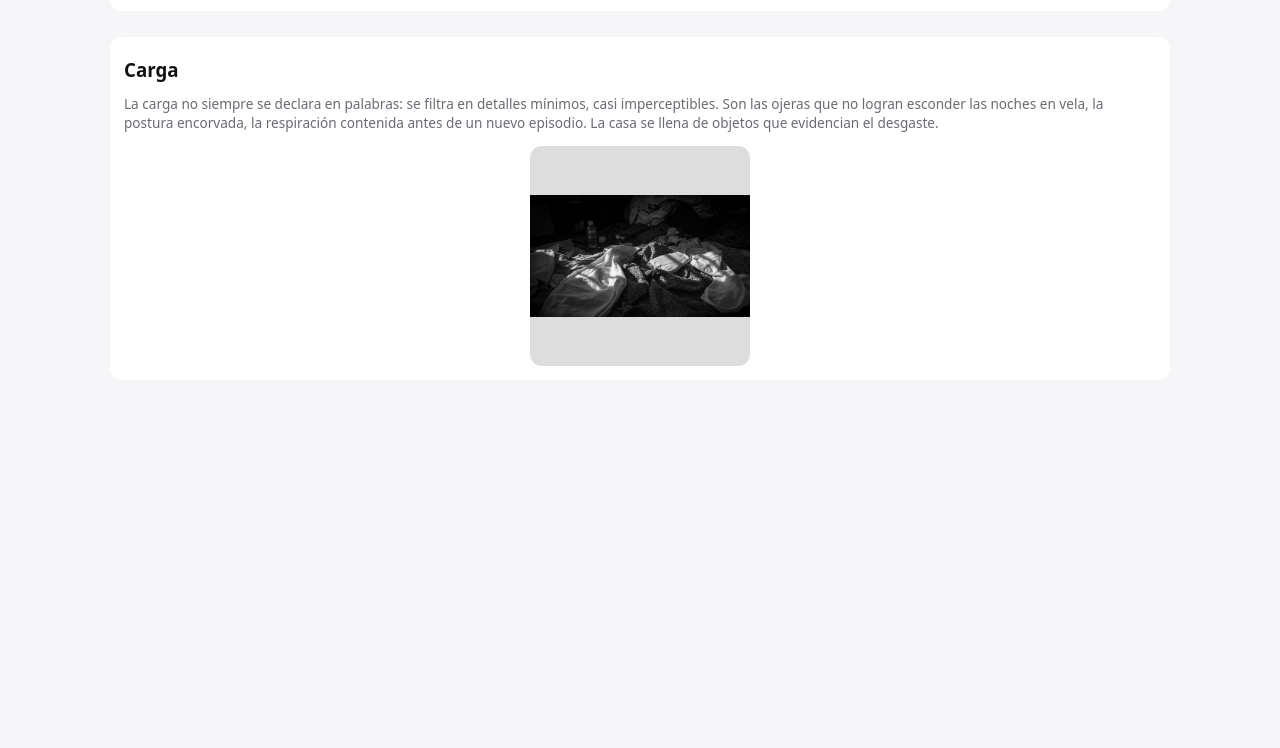
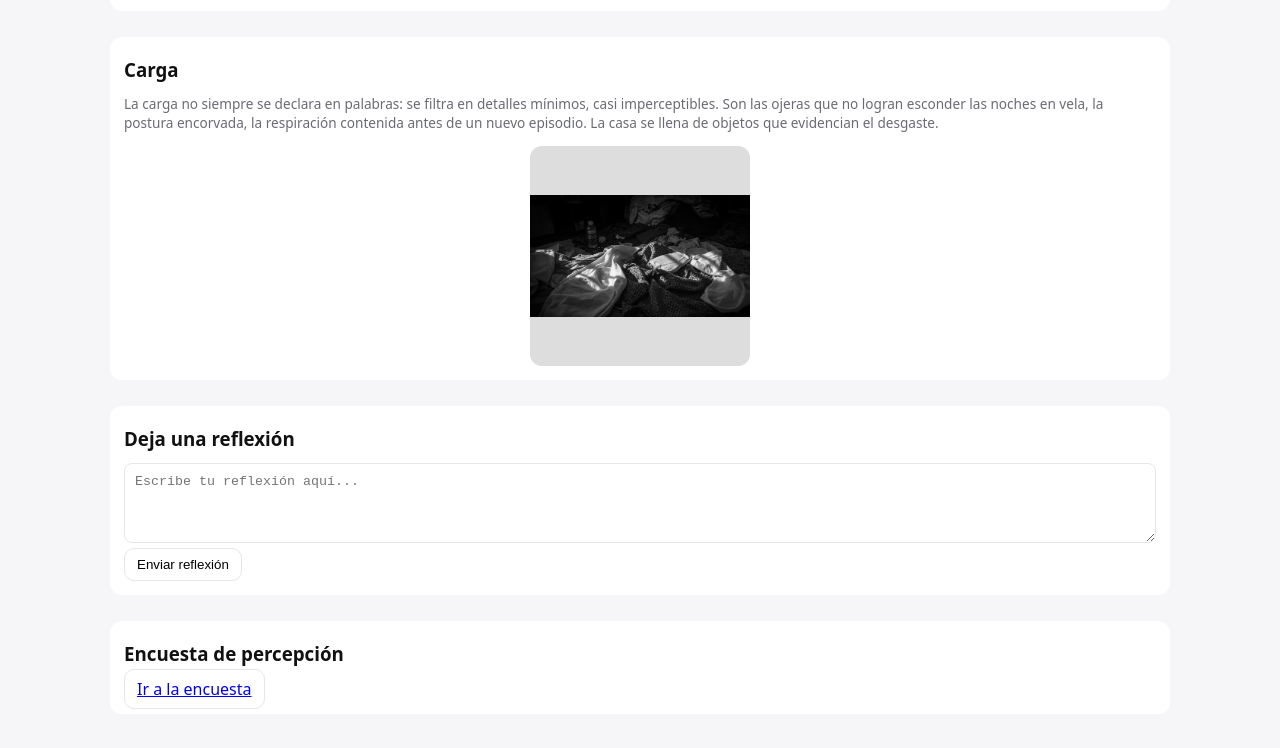
Before and after one commit to arletteva/ExposicionDigital.github.io, a plain HTML site: page index.html in a window 1280 px wide. Shown: the part 1540-2288 px from the top of the page. Before the commit the page ends 1964 px from the top, so only its background shows below. Drawn offline with Linux system fonts and the light colour scheme.

Commit message:
Update index.html
regreso

```diff
--- a/index.html
+++ b/index.html
@@ -142,6 +142,17 @@ El tiempo, en frascos vacíos.">
 
   </div>
 </section>
+	<section class="section" id="comentarios">
+        <h3>Deja una reflexión</h3>
+        <textarea id="commentText" placeholder="Escribe tu reflexión aquí..."></textarea>
+        <button class="btn" id="submitComment">Enviar reflexión</button>
+        <div id="commentsList"></div>
+      </section>
+
+      <section class="section" id="encuesta">
+        <h3>Encuesta de percepción</h3>
+        <a class="btn" href="https://docs.google.com/forms/d/e/1FAIpQLSfmk49_3cONC4UmzxG81wN3kKFcDASNGx4N9Mr1xi8PD3d6bQ/viewform?usp=dialog">Ir a la encuesta</a>
+      </section>
 
 
 
```
